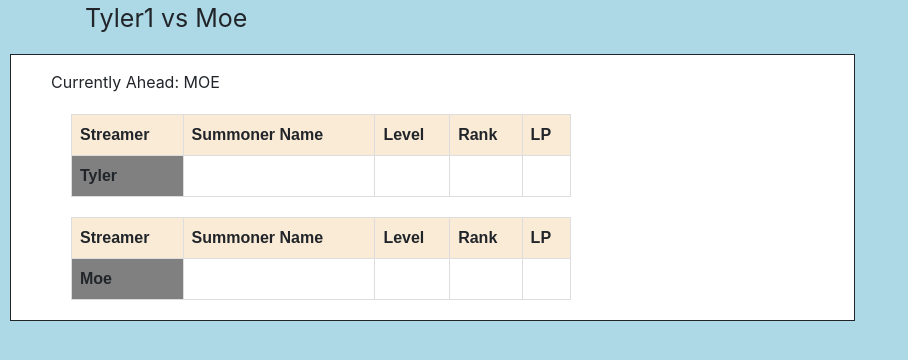
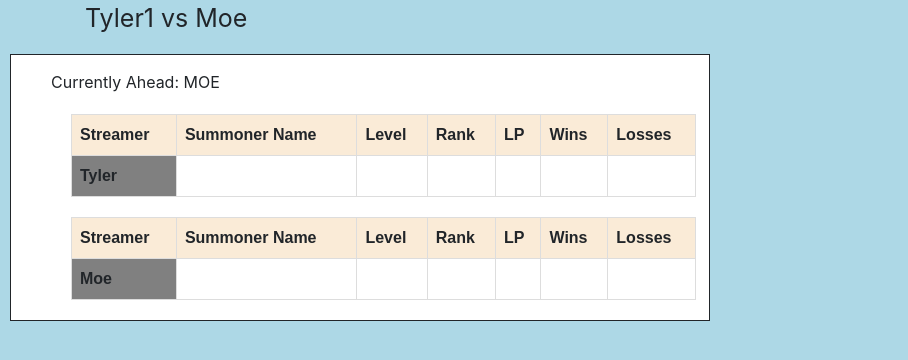
Before and after one commit to aszilagy/league-comparison, a Flask app: template templates/tyler.html in a window 1280 px wide. Shown: the part 40-400 px from the top of the page, without its empty margins (0-908 px from the left). Run offline with Flask 2, Linux system fonts and the light colour scheme; the template is opened without the code that fills it, so the values that code supplies are empty; parts of the project's set-up code (start-up, migrations or seed data) failed here and were passed over; some libraries are stand-ins or nearby versions.

Commit message:
small changes

```diff
--- a/riot_app.py
+++ b/riot_app.py
@@ -175,7 +175,7 @@ def jprint(jsonD):
     '''
     Parameters: Request ... myReq  [Returned from requests.get]
     '''
-    jData = json.loads(jsonD.content)
+    jData = json.loads(jsonD.content.decode('utf-8'))
     print(jData)
 
 def get_summoner_rank(summoner_id: str):
@@ -223,7 +223,7 @@ def get_summoner_by_name(summoner_name, justId = False):
 def json_to_rank(jsonD):
     rankList = []
     rankOrder = ['IRON', 'BRONZE', 'SILVER','GOLD','PLATINUM','DIAMOND','MASTER','GRANDMASTER','CHALLENGER']
-    jList = json.loads(jsonD.content)
+    jList = json.loads(jsonD.content.decode('utf-8'))
 
     if len(jList) == 0:
         #They are unranked
@@ -257,7 +257,7 @@ def json_to_rank(jsonD):
     return rankList
 
 def json_to_summoner(jsonD):
-    jData = json.loads(jsonD.content)
+    jData = json.loads(jsonD.content.decode('utf-8'))
     sumObj = Summoner(jData['profileIconId'],
             jData['name'],
             jData['puuid'],
--- a/static/css/style.css
+++ b/static/css/style.css
@@ -80,7 +80,7 @@ body{
 
 .container.cont{
 	margin: 10px;
-	max-width:66%;
+	max-width: 700px;
 }
 
 .container.login{
@@ -147,7 +147,7 @@ hr{
 
 /* Table CSS */
 table {
-	width: 500px;
+	width: 625px;
 	margin: 20px;
 	font-family: arial, sans-serif;
 	border-collapse: collapse;
--- a/templates/tyler.html
+++ b/templates/tyler.html
@@ -29,6 +29,8 @@
 						<th>Level</th>
 						<th>Rank</th>
 						<th>LP</th>
+						<th>Wins</th>
+						<th>Losses</th>
 					</tr>
 
 
@@ -40,6 +42,9 @@
 							{% if t1.rank != None %}
 							<td>{{t1.rank.tier}} {{t1.rank.rank}}</td>
 							<td>{{t1.rank.leaguePoints}}</td>
+							<td>{{t1.rank.wins}}</td>
+							<td>{{t1.rank.losses}}</td>
+
 							{% else %}
 							<td>Unranked</td>
 							<td>N/A</td>
@@ -54,6 +59,8 @@
 						<th>Level</th>
 						<th>Rank</th>
 						<th>LP</th>
+						<th>Wins</th>
+						<th>Losses</th>
 					</tr>
 
 
@@ -65,6 +72,8 @@
 							{% if moe.rank != None %}
 							<td>{{moe.rank.tier}} {{moe.rank.rank}}</td>
 							<td>{{moe.rank.leaguePoints}}</td>
+							<td>{{moe.rank.wins}}</td>
+							<td>{{moe.rank.losses}}</td>
 							{% else %}
 							<td>Unranked</td>
 							<td>N/A</td>
```
